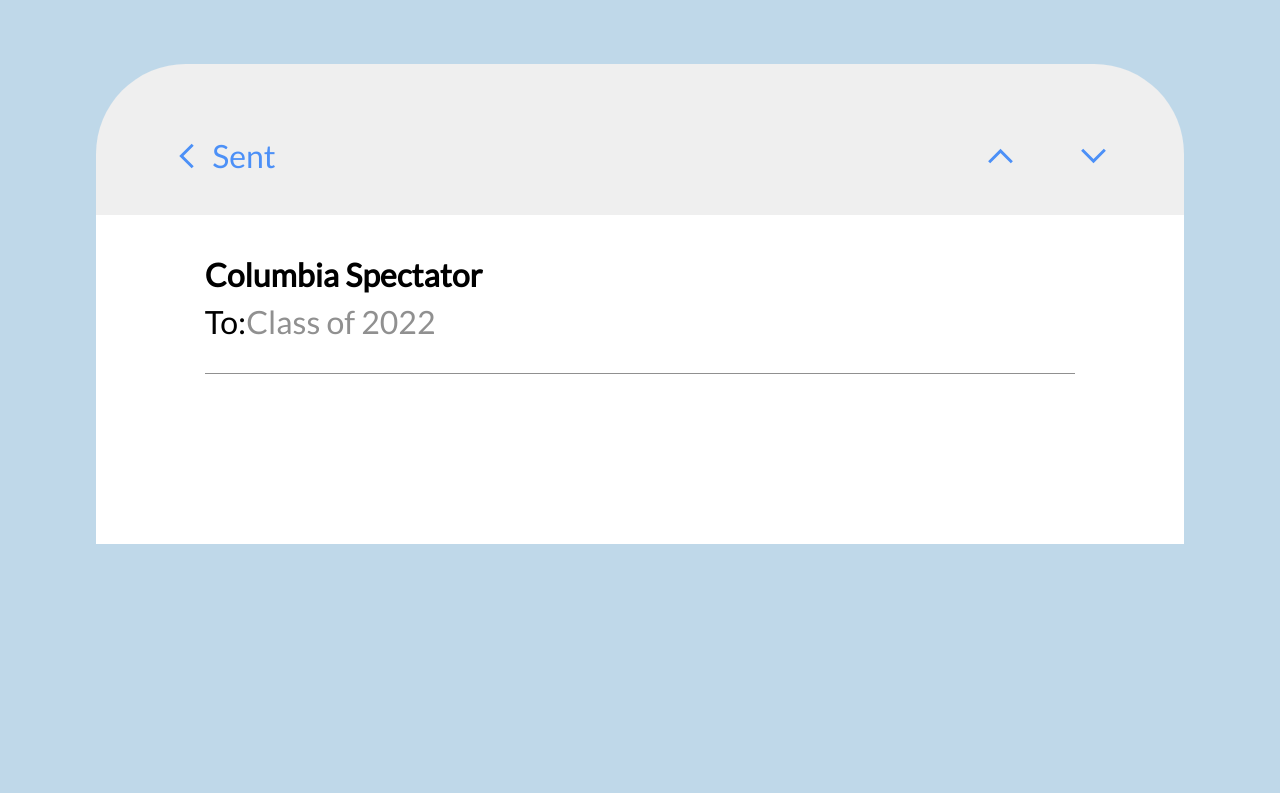
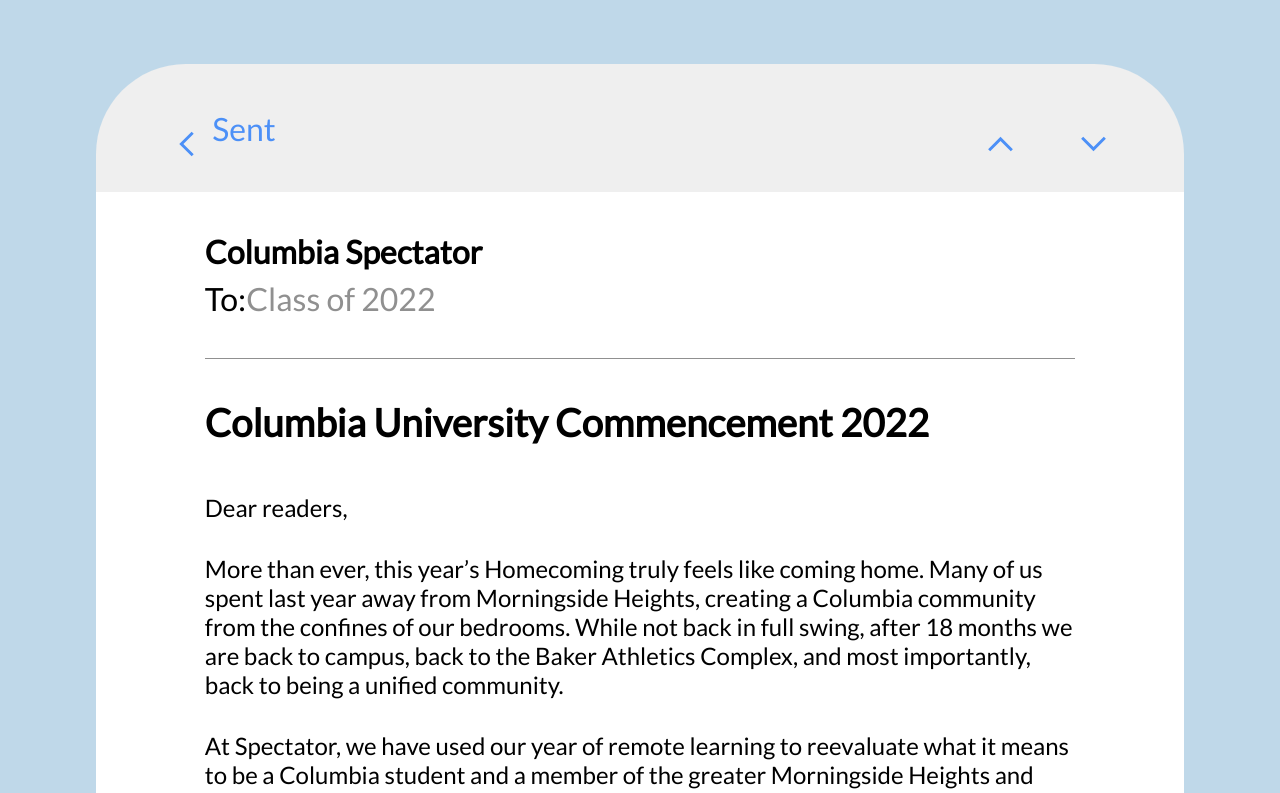
Before and after one commit to spectatorpublishing/commencement2022, a React (Create React App) app: page / in a window 1280 px wide. Shown: the top 793 px of the page. Built offline with nearby package versions, Linux system fonts and the light colour scheme.

Commit message:
added email body

```diff
--- a/src/App.js
+++ b/src/App.js
@@ -4,7 +4,7 @@
 import Letter from './components/EditorLetter';
 
 const HomeContainer = styled.div`
-  height: 100vh;
+  height: 100%;
   width: 100vw;
   display: flex;
   flex-direction: column;
--- a/src/components/EditorLetter.js
+++ b/src/components/EditorLetter.js
@@ -10,6 +10,7 @@
   background-color: ${theme.colors.lightGray};
   align-self: center;
   margin-top: 4rem;
+  padding-bottom: 10rem;
   display: flex;
   flex-direction: column;
   align-items: center;
@@ -80,7 +81,7 @@
 
 const EmailWrapper = styled.div`
     width: 80%;
-    height: 80%;
+    height: fit-content;
     padding: 0 10%;
     background-color: ${theme.colors.white};
     font-family: "Lato";
@@ -90,12 +91,14 @@
     return (
         <EmailWrapper>
             <EmailHeader></EmailHeader>
+            <EmailBody></EmailBody>
         </EmailWrapper>
     )
 }
 
 const HeaderWrapper = styled.div`
     margin: 2.5rem 0 2rem;
+    padding-bottom: 2rem;
     display: flex;
     flex-direction: column;
     //background-color: pink;
@@ -103,30 +106,48 @@
     border-bottom: 1px solid ${theme.colors.gray};
 `;
 
-const Subject = styled.div`
-    font-weight: 700;
-    margin-bottom: .5rem;
-`;
-
 const ObjectLine = styled.div`
     display: flex;
     flex-direction: row;
 `;
 
-const Object = styled.div`
-    font-weight: 400;
-    margin-bottom: 2rem;
+const Object = styled.h2`
 `;
 
 const EmailHeader = () => {
     return (
         <HeaderWrapper>
-            <Subject>Columbia Spectator</Subject>
+            <h3>Columbia Spectator</h3>
             <ObjectLine>
                 <Object style={{color:theme.colors.black}}>To:</Object>
                 <Object style={{color:theme.colors.gray}}>Class of 2022</Object>
             </ObjectLine>
         </HeaderWrapper>
+    )
+}
+
+const BodyWrapper = styled.div`
+    margin: 2.5rem 0 2rem;
+    display: flex;
+    flex-direction: column;
+    //background-color: pink;
+    font-size: 2rem;
+`;
+
+const EmailBody = () => {
+    return (
+        <BodyWrapper>
+            <h1>Columbia University Commencement 2022</h1>
+            <p>Dear readers,</p>
+            <p>More than ever, this year’s Homecoming truly feels like coming home. Many of us spent last year away from Morningside Heights, creating a Columbia community from the confines of our bedrooms. While not back in full swing, after 18 months we are back to campus, back to the Baker Athletics Complex, and most importantly, back to being a unified community. </p>
+            <p>At Spectator, we have used our year of remote learning to reevaluate what it means to be a Columbia student and a member of the greater Morningside Heights and West Harlem communities. Despite being back on campus, many students from all class years still struggle with feeling fully ingrained at Columbia. Homecoming weekend serves as a time to come together and to help find your community whether you are a first-year, senior, or even an alum.</p>
+            <p>Whether you are the biggest Columbia Lions fan out there, or have never stepped foot near a football stadium, we hope this edition shows you that Homecoming is more than just watching the Light Blue play against Penn. It’s about looking back at memories at the University, but also looking forward.</p>
+            <p>We invite you to take a look back on the stories that have shaped Homecoming this year, prepare for Saturday afternoon’s game, and reflect on the last 250 years of education and community. </p>
+            <p>Sarah Braka, <br></br>
+            Editor in Chief, President <br></br>
+            Lizzie Karpen, <br></br>
+            Managing Editor, Vice President</p>
+        </BodyWrapper>
     )
 }
 
--- a/src/index.css
+++ b/src/index.css
@@ -13,3 +13,26 @@
   font-family: source-code-pro, Menlo, Monaco, Consolas, 'Courier New',
     monospace;
 }
+
+p {
+  font-size: 1.5rem;
+  margin: 0 0 2rem 0;
+}
+
+h1 {
+  font-size: 2.4rem;
+  font-weight: 700;
+  margin: 0 0 3rem 0;
+}
+
+h2 {
+  font-size: 2rem;
+  font-weight: 400;
+  margin: .5rem 0;
+}
+
+h3 {
+  font-size: 2rem;
+  font-weight: 700;
+  margin: 0;
+}
```
Also changed, not shown: src/App.css (line endings or trailing spaces).
